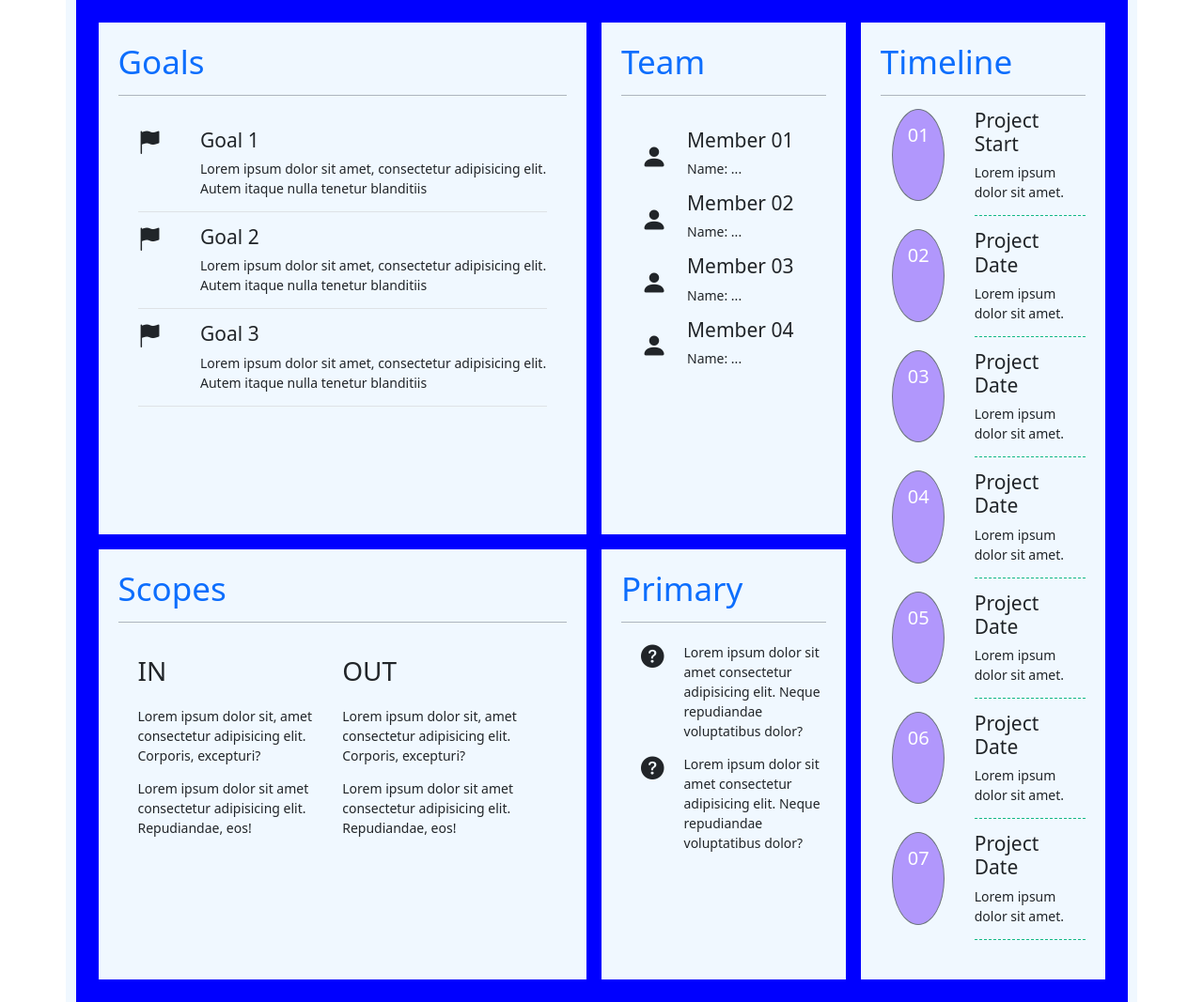
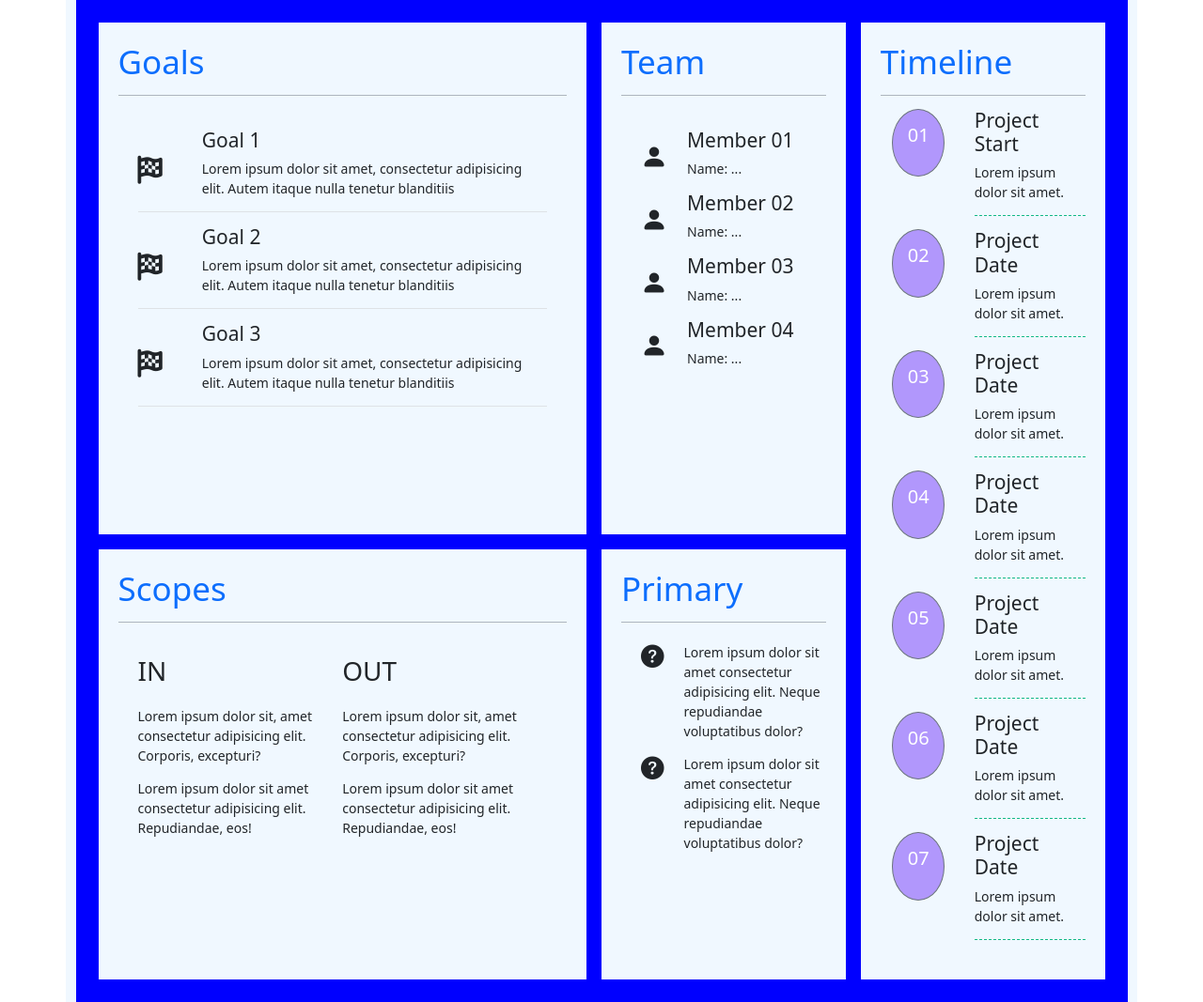
Before and after one commit to SyHung197/asm3, a plain HTML site: page digital-cv.html in a window 1280 px wide. Shown: the whole page at 94% size. Drawn offline with nearby package versions, Linux system fonts and the light colour scheme; files that its build step writes are made by us from their sources.

Commit message:
Update digital-cv.html

```diff
--- a/digital-cv.html
+++ b/digital-cv.html
@@ -10,15 +10,14 @@
       integrity="sha384-1BmE4kWBq78iYhFldvKuhfTAU6auU8tT94WrHftjDbrCEXSU1oBoqyl2QvZ6jIW3"
       crossorigin="anonymous"
     />
+
     <link
       rel="stylesheet"
       href="https://cdn.jsdelivr.net/npm/bootstrap-icons@1.5.0/font/bootstrap-icons.css"
     />
-    <script
-      src="https://kit.fontawesome.com/a076d05399.js"
-      crossorigin="anonymous"
-    ></script>
-    <link rel="stylesheet" href="digital.css" />
+
+    <script src="https://kit.fontawesome.com/005816f71a.js" crossorigin="anonymous"></script>
+    <link rel="stylesheet" href="./css/digital.css" />
     <title>Project Charter</title>
   </head>
   <body>
@@ -28,8 +27,8 @@
         <div class="container p-4 mb-2">
           <h1 class="section-title text-primary pb-3 ">Goals</h1>
           <div class="goals-content m-4">
-            <div class="goals1 d-flex justify-content-around pt-3 border-bottom">
-              <i class="bi-flag-fill h3 pe-5"></i>
+            <div class="goals1 d-flex justify-content-around pt-3 border-bottom align-items-center">
+                           <i class="fas fa-flag-checkered pe-5" style='font-size:30px' ></i>
               <div>
                 <h4>Goal 1</h4>
                 <p>
@@ -38,8 +37,8 @@
                 </p>
               </div>
             </div>
-            <div class="goals1 d-flex justify-content-around pt-3 border-bottom">
-              <i class="bi-flag-fill h3 pe-5"></i>
+            <div class="goals1 d-flex justify-content-around pt-3 border-bottom align-items-center">
+              <i class="fas fa-flag-checkered pe-5" style='font-size:30px' ></i>
               <div>
                 <h4>Goal 2</h4>
                 <p>
@@ -48,8 +47,8 @@
                 </p>
               </div>
             </div>
-            <div class="goals1 d-flex justify-content-around pt-3 border-bottom">
-              <i class="bi-flag-fill h3 pe-5"></i>
+            <div class="goals1 d-flex justify-content-around pt-3 border-bottom align-items-center">
+              <i class="fas fa-flag-checkered pe-5" style='font-size:30px' ></i>
               <div>
                 <h4>Goal 3</h4>
                 <p>
@@ -158,7 +157,7 @@
           <div class="timeline-content">
             <div class="timeline-item d-flex my-3">
               <p
-                class="timeline-stt border border-secondary rounded-circle text-white"
+                class="timeline-stt border border-secondary rounded-circle text-white mb-lg-5"
               >
                 01
               </p>
@@ -169,7 +168,7 @@
             </div>
             <div class="timeline-item d-flex my-3">
               <p
-                class="timeline-stt border border-secondary rounded-circle text-white"
+                class="timeline-stt border border-secondary rounded-circle text-white mb-lg-5"
               >
                 02
               </p>
@@ -180,7 +179,7 @@
             </div>
             <div class="timeline-item d-flex my-3">
               <p
-                class="timeline-stt border border-secondary rounded-circle text-white"
+                class="timeline-stt border border-secondary rounded-circle text-white mb-lg-5"
               >
                 03
               </p>
@@ -191,7 +190,7 @@
             </div>
             <div class="timeline-item d-flex my-3">
               <p
-                class="timeline-stt border border-secondary rounded-circle text-white"
+                class="timeline-stt mb-lg-5 border border-secondary rounded-circle text-white"
               >
                 04
               </p>
@@ -202,7 +201,7 @@
             </div>
             <div class="timeline-item d-flex my-3">
               <p
-                class="timeline-stt border border-secondary rounded-circle text-white"
+                class="timeline-stt border border-secondary rounded-circle text-white mb-lg-5"
               >
                 05
               </p>
@@ -213,7 +212,7 @@
             </div>
             <div class="timeline-item d-flex my-3">
               <p
-                class="timeline-stt border border-secondary rounded-circle text-white"
+                class="timeline-stt border border-secondary rounded-circle text-white mb-lg-5"
               >
                 06
               </p>
@@ -224,7 +223,7 @@
             </div>
             <div class="timeline-item d-flex my-3">
               <p
-                class="timeline-stt border border-secondary rounded-circle text-white"
+                class="timeline-stt border border-secondary rounded-circle text-white mb-lg-5"
               >
                 07
               </p>
@@ -239,10 +238,5 @@
       </section>
     </div>
 
-    <script
-      src="https://cdn.jsdelivr.net/npm/bootstrap@5.1.3/dist/js/bootstrap.bundle.min.js"
-      integrity="sha384-ka7Sk0Gln4gmtz2MlQnikT1wXgYsOg+OMhuP+IlRH9sENBO0LRn5q+8nbTov4+1p"
-      crossorigin="anonymous"
-    ></script>
   </body>
 </html>
```
